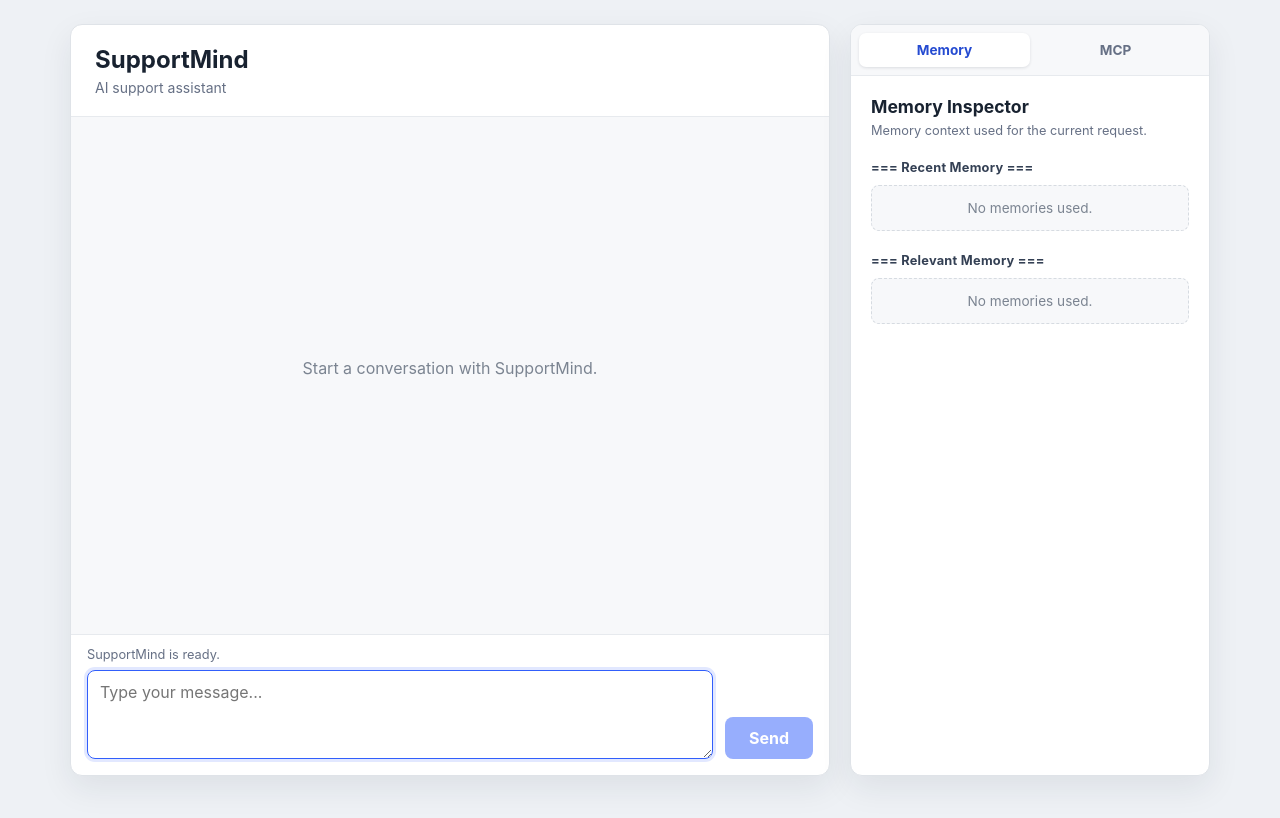
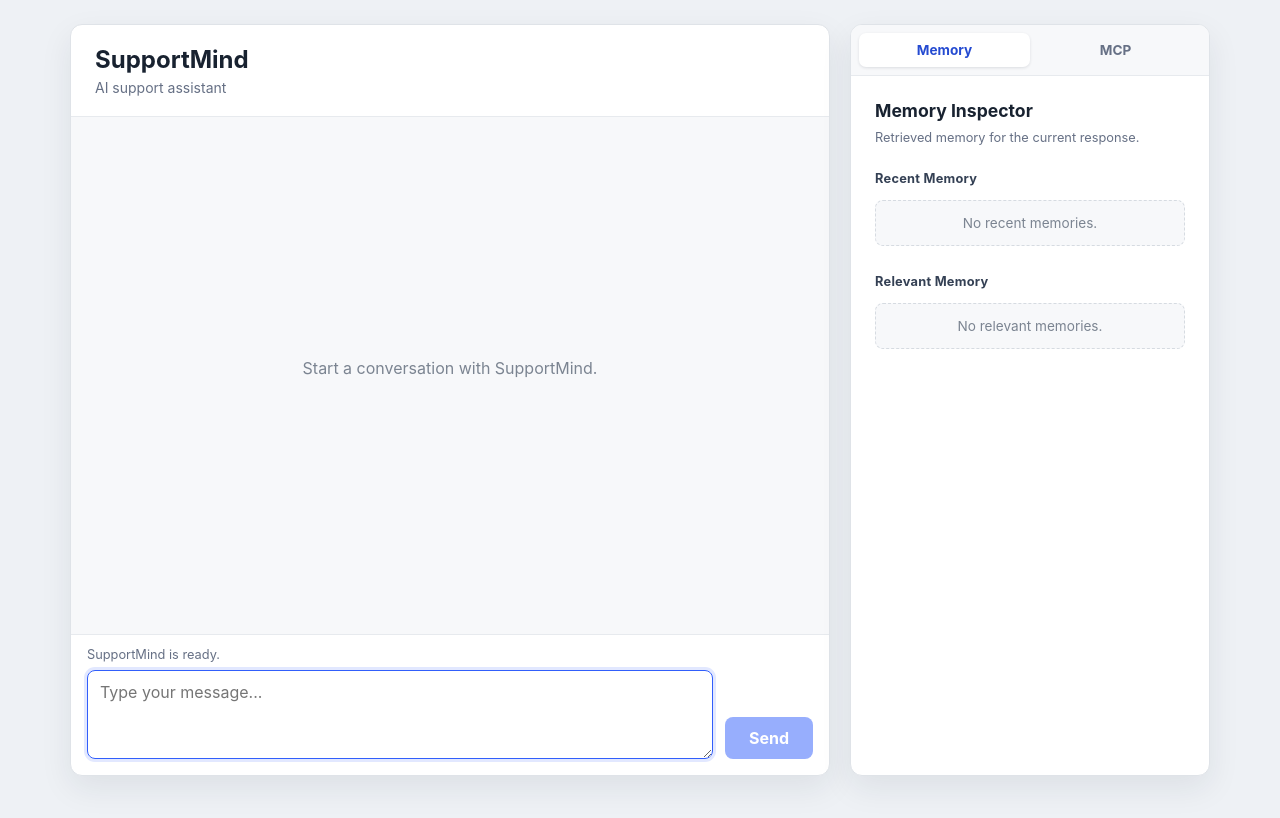
Before and after one commit to AinurMunasipov/supportmind, a React (Vite) app in the folder frontend/: page / in a window 1280 px wide. Shown: the top 818 px of the page. Built offline with nearby package versions, Linux system fonts and the light colour scheme.

Commit message:
style: polish memory inspector interface

```diff
--- a/frontend/src/components/InspectorPanel.css
+++ b/frontend/src/components/InspectorPanel.css
@@ -44,7 +44,7 @@
 }
 
 .inspector-content-header {
-  margin-bottom: 20px;
+  margin-bottom: 24px;
 }
 
 .inspector-content-header h2 {
@@ -54,7 +54,7 @@
 }
 
 .inspector-content-header p {
-  margin: 5px 0 0;
+  margin: 8px 0 0;
   color: #667085;
   font-size: 0.8rem;
   line-height: 1.4;
--- a/frontend/src/components/MemoryInspector.css
+++ b/frontend/src/components/MemoryInspector.css
@@ -1,14 +1,14 @@
 .memory-inspector {
-  padding: 20px;
+  padding: 24px;
 }
 
 .memory-inspector__content {
   display: grid;
-  gap: 22px;
+  gap: 28px;
 }
 
 .memory-section h3 {
-  margin: 0 0 10px;
+  margin: 0 0 14px;
   color: #344054;
   font-size: 0.8rem;
   letter-spacing: 0.02em;
@@ -16,7 +16,7 @@
 
 .memory-section__items {
   display: grid;
-  gap: 10px;
+  gap: 14px;
 }
 
 .memory-section__empty {
--- a/frontend/src/components/MemoryInspector.tsx
+++ b/frontend/src/components/MemoryInspector.tsx
@@ -15,11 +15,19 @@ export function MemoryInspector({
     <section className="memory-inspector" aria-labelledby="memory-inspector-title">
       <header className="inspector-content-header">
         <h2 id="memory-inspector-title">Memory Inspector</h2>
-        <p>Memory context used for the current request.</p>
+        <p>Retrieved memory for the current response.</p>
       </header>
       <div className="memory-inspector__content">
-        <MemorySection title="Recent Memory" memories={recentMemories} />
-        <MemorySection title="Relevant Memory" memories={relevantMemories} />
+        <MemorySection
+          title="Recent Memory"
+          memories={recentMemories}
+          emptyMessage="No recent memories."
+        />
+        <MemorySection
+          title="Relevant Memory"
+          memories={relevantMemories}
+          emptyMessage="No relevant memories."
+        />
       </div>
     </section>
   )
--- a/frontend/src/components/MemorySection.tsx
+++ b/frontend/src/components/MemorySection.tsx
@@ -4,12 +4,17 @@ import { MemoryItem } from './MemoryItem'
 interface MemorySectionProps {
   title: string
   memories: Memory[]
+  emptyMessage: string
 }
 
-export function MemorySection({ title, memories }: MemorySectionProps) {
+export function MemorySection({
+  title,
+  memories,
+  emptyMessage,
+}: MemorySectionProps) {
   return (
     <section className="memory-section">
-      <h3>=== {title} ===</h3>
+      <h3>{title}</h3>
       {memories.length > 0 ? (
         <div className="memory-section__items">
           {memories.map((memory) => (
@@ -17,7 +22,7 @@ export function MemorySection({ title, memories }: MemorySectionProps) {
           ))}
         </div>
       ) : (
-        <p className="memory-section__empty">No memories used.</p>
+        <p className="memory-section__empty">{emptyMessage}</p>
       )}
     </section>
   )
```
